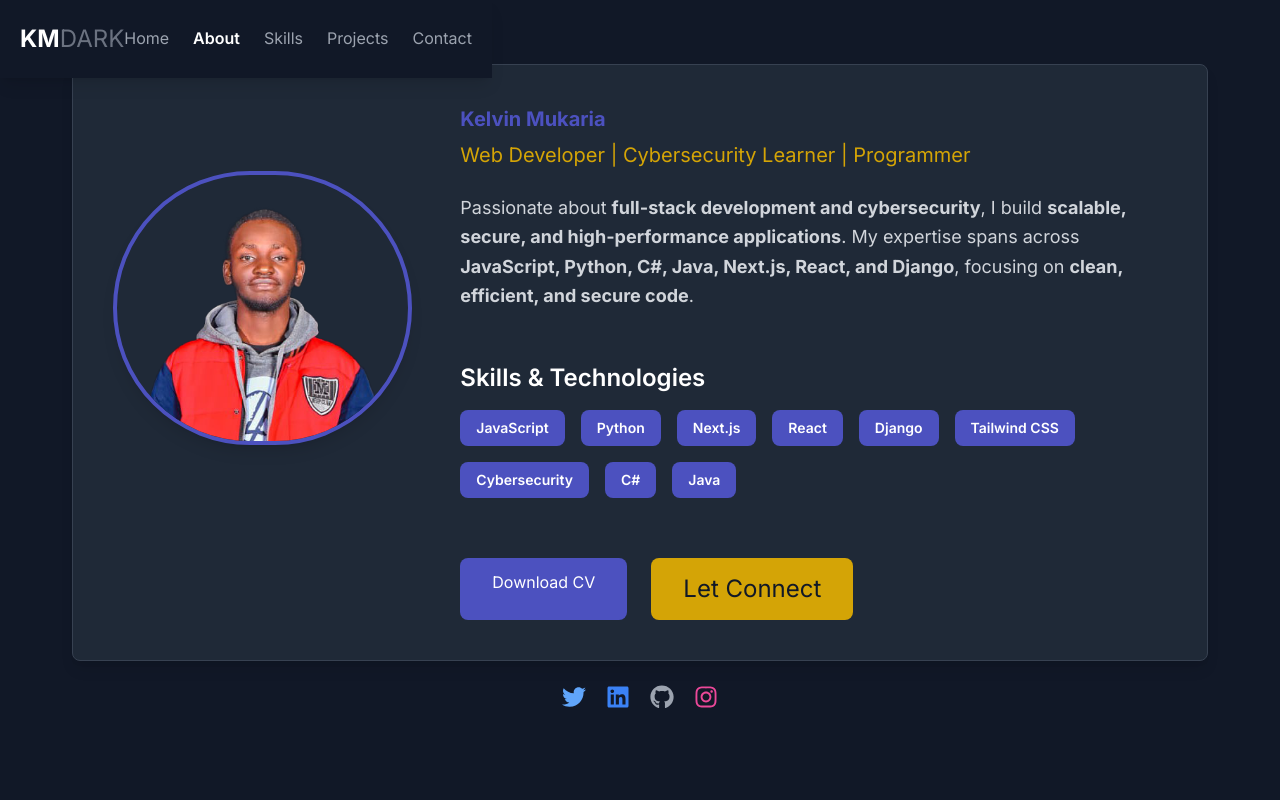
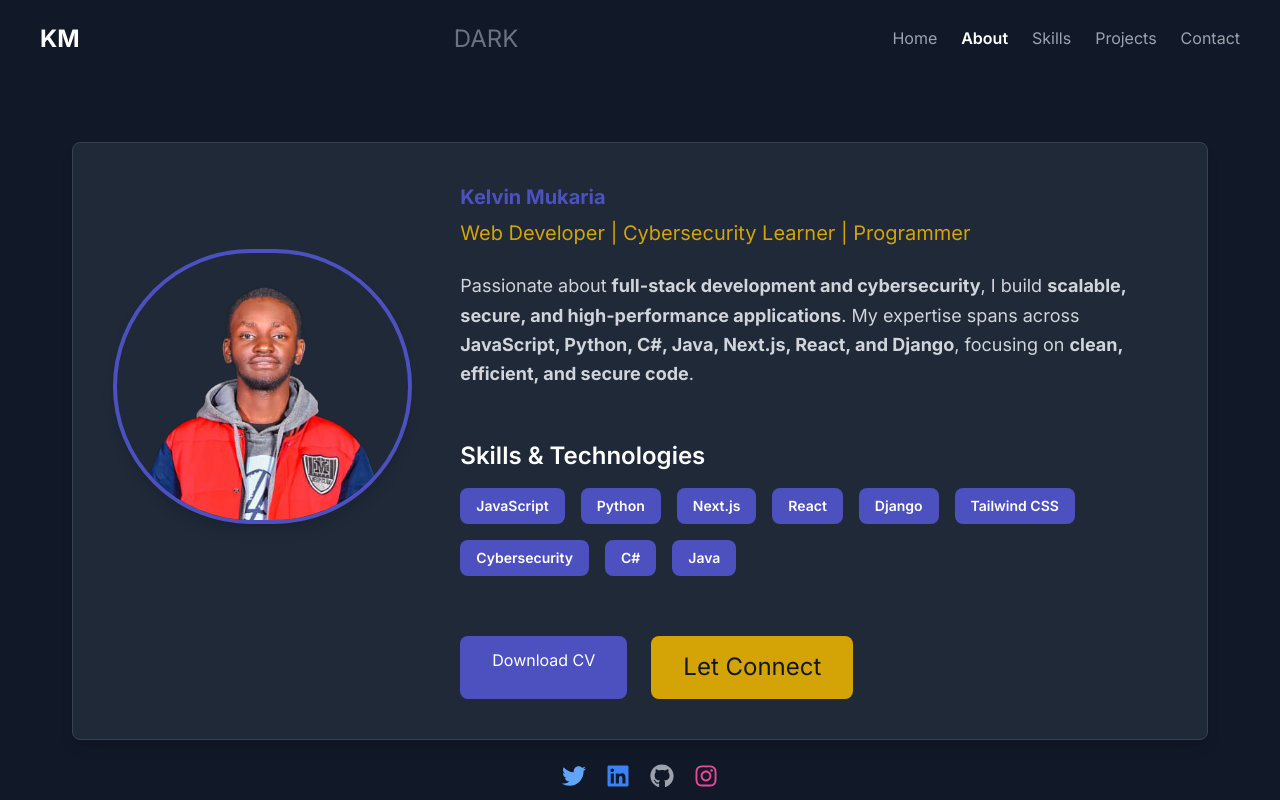
Before and after one commit to Kevrollin/Kelvin_Mukaria_Portfolio, a Next.js app: page /about in a window 1280 px wide. Shown: the top 800 px of the page. Built offline with nearby package versions, Linux system fonts and the light colour scheme.

Commit message:
Commit 9

```diff
--- a/components/Navbar.js
+++ b/components/Navbar.js
@@ -26,7 +26,7 @@ const Navbar = () => {
   };
 
   return (
-    <nav className={`fixed p-5 shadow-lg ${darkMode ? 'bg-gray-900' : 'bg-gray-900'} transition-colors duration-300`}>
+    <nav className={`p-5 shadow-lg ${darkMode ? 'bg-gray-900' : 'bg-gray-900'} transition-colors duration-300`}>
       <div className="container mx-auto flex justify-between items-center">
         {/* Logo */}
         <Link href="/" className={`text-xl font-bold ${darkMode ? 'text-white' : 'text-white'} transition-all duration-300`}>
--- a/pages/projects.js
+++ b/pages/projects.js
@@ -40,7 +40,7 @@ export default function Projects() {
   };
 
   return (
-    <div>
+    <div className="bg-gray-900">
       <div className="text-center lg:py-28 sm:py-16 sm:px-28">
         <p className="text-2xl font-semibold text-white mb-6">
           Are you a <span className="text-warning">Developer</span>? Want us to build some <span className="text-primary">amazing stuff</span>?
```
